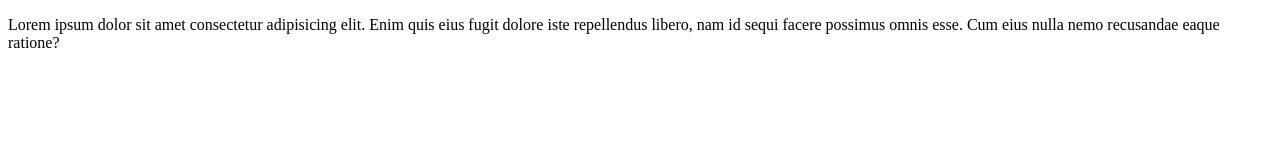
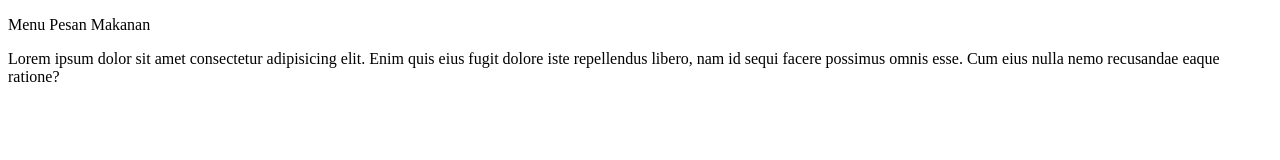
Before and after one commit to selvaraj0412/wpu-git-1, a plain HTML site: page index.html in a window 1280 px wide. Drawn offline with Linux system fonts and the light colour scheme.

Commit message:
menambah daftar makanan

```diff
--- a/index.html
+++ b/index.html
@@ -6,6 +6,7 @@
     <title>Github</title>
 </head>
 <body>
+    <p>Menu Pesan Makanan</p>
     <p>Lorem ipsum dolor sit amet consectetur adipisicing elit. Enim quis eius fugit dolore iste repellendus libero, nam id sequi facere possimus omnis esse. Cum eius nulla nemo recusandae eaque ratione?</p>
 </body>
 </html>
```
